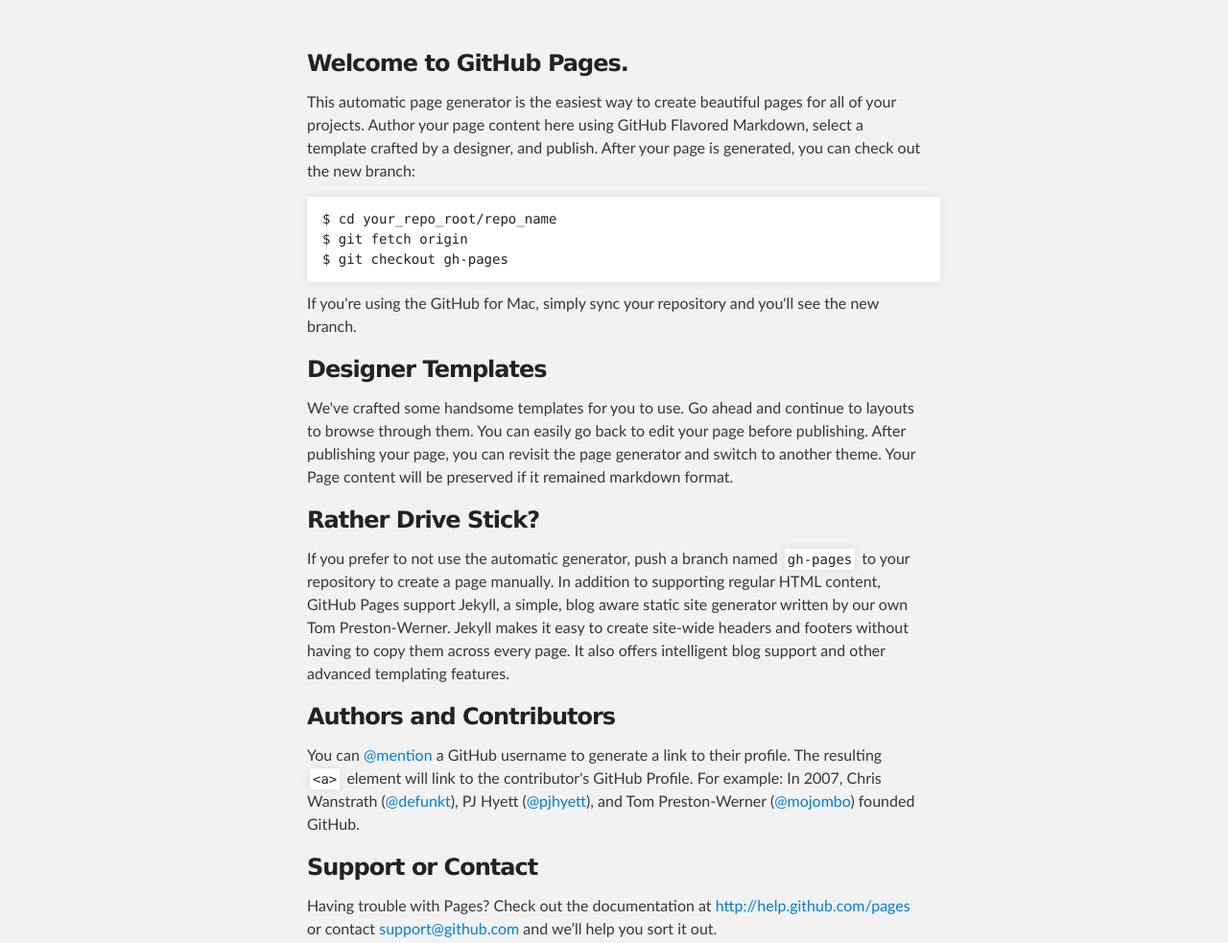
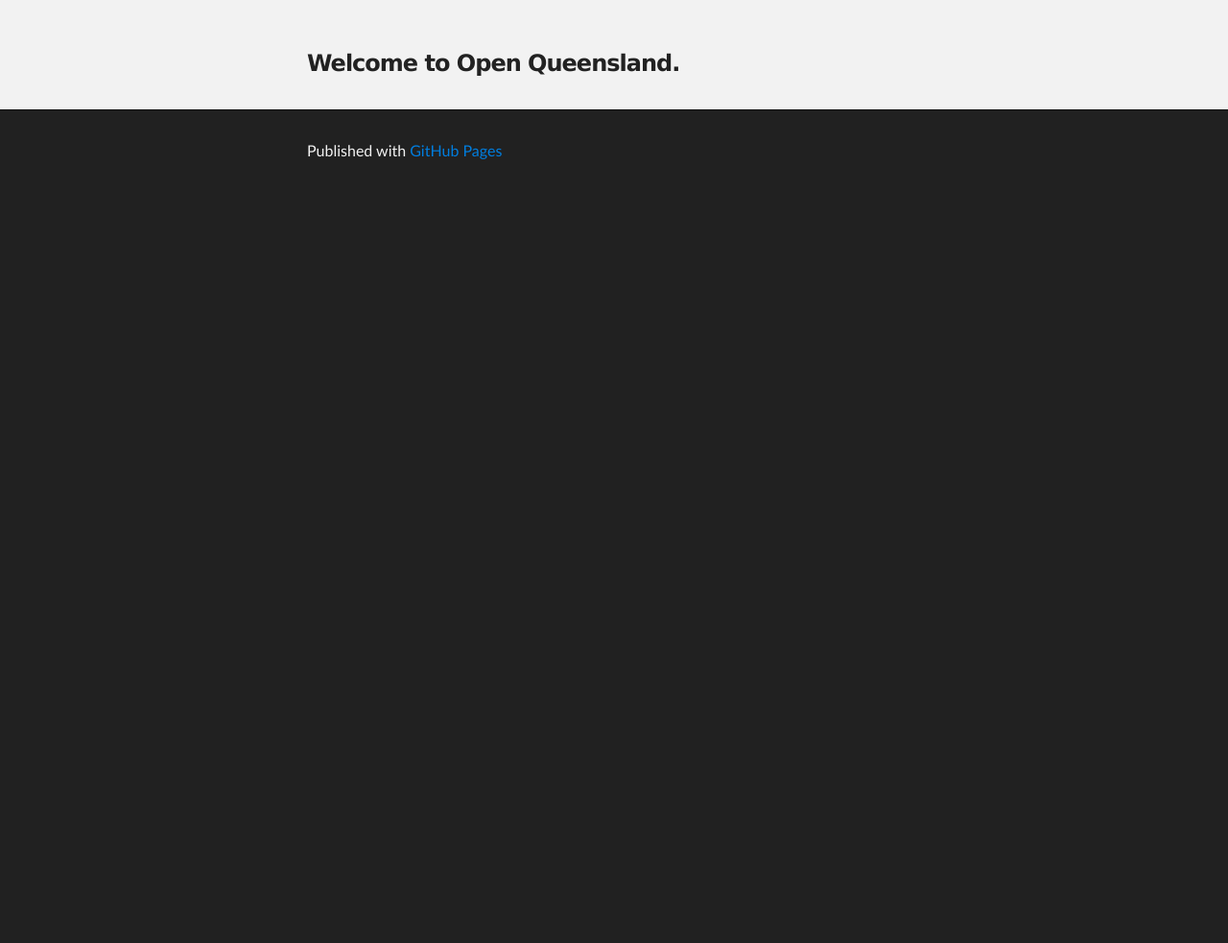
Before and after one commit to openqld/openqld.github.com, a plain HTML site: page index.html in a window 1280 px wide. Shown: the part 248-1231 px from the top of the page at 96% size. After the commit the page ends 800 px from the top, so only its background shows below. Drawn offline with Linux system fonts and the light colour scheme.

Commit message:
Removed GitHub Pages initial content.

```diff
--- a/index.html
+++ b/index.html
@@ -27,32 +27,8 @@
     <!-- MAIN CONTENT -->
     <div id="main_content_wrap" class="outer">
       <section id="main_content" class="inner">
-        <h3>Welcome to GitHub Pages.</h3>
+        <h3>Welcome to Open Queensland.</h3>
 
-<p>This automatic page generator is the easiest way to create beautiful pages for all of your projects. Author your page content here using GitHub Flavored Markdown, select a template crafted by a designer, and publish. After your page is generated, you can check out the new branch:</p>
-
-<pre><code>$ cd your_repo_root/repo_name
-$ git fetch origin
-$ git checkout gh-pages
-</code></pre>
-
-<p>If you're using the GitHub for Mac, simply sync your repository and you'll see the new branch.</p>
-
-<h3>Designer Templates</h3>
-
-<p>We've crafted some handsome templates for you to use. Go ahead and continue to layouts to browse through them. You can easily go back to edit your page before publishing. After publishing your page, you can revisit the page generator and switch to another theme. Your Page content will be preserved if it remained markdown format.</p>
-
-<h3>Rather Drive Stick?</h3>
-
-<p>If you prefer to not use the automatic generator, push a branch named <code>gh-pages</code> to your repository to create a page manually. In addition to supporting regular HTML content, GitHub Pages support Jekyll, a simple, blog aware static site generator written by our own Tom Preston-Werner. Jekyll makes it easy to create site-wide headers and footers without having to copy them across every page. It also offers intelligent blog support and other advanced templating features.</p>
-
-<h3>Authors and Contributors</h3>
-
-<p>You can <a href="https://github.com/blog/821" class="user-mention">@mention</a> a GitHub username to generate a link to their profile. The resulting <code>&lt;a&gt;</code> element will link to the contributor's GitHub Profile. For example: In 2007, Chris Wanstrath (<a href="https://github.com/defunkt" class="user-mention">@defunkt</a>), PJ Hyett (<a href="https://github.com/pjhyett" class="user-mention">@pjhyett</a>), and Tom Preston-Werner (<a href="https://github.com/mojombo" class="user-mention">@mojombo</a>) founded GitHub.</p>
-
-<h3>Support or Contact</h3>
-
-<p>Having trouble with Pages? Check out the documentation at <a href="http://help.github.com/pages">http://help.github.com/pages</a> or contact <a href="mailto:support@github.com">support@github.com</a> and we’ll help you sort it out.</p>
       </section>
     </div>
 
```
